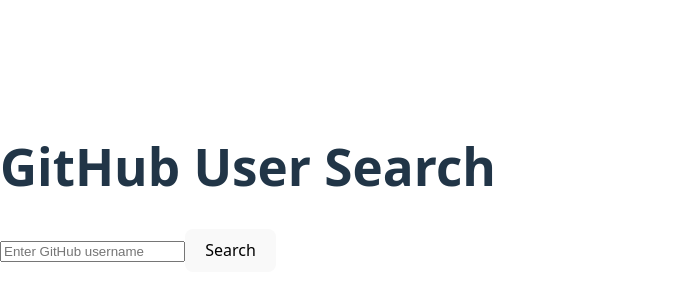
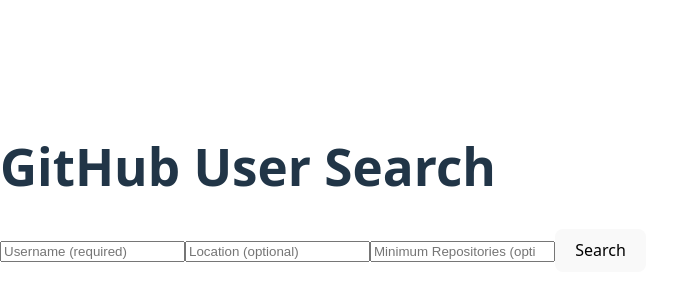
Before and after one commit to kevinmutwiri/alx-fe-reactjs, a React (Vite) app in the folder github-user-search/: page / in a window 1280 px wide. Shown: the part 212-512 px from the top of the page, without its empty margins (0-688 px from the left). Built offline with nearby package versions, Linux system fonts and the light colour scheme.

Commit message:
Enhance UI plus Advanced Search Features

```diff
--- a/github-user-search/src/components/Search.jsx
+++ b/github-user-search/src/components/Search.jsx
@@ -1,52 +1,86 @@
 import React, { useState } from 'react';
-import { fetchUserData } from '../services/githubService';
+import { searchUsers } from '../services/githubService';
 
 const Search = () => {
-    const [query, setQuery] = useState('');
-    const [user, setUser] = useState(null);
+    const [username, setUsername] = useState('');
+    const [location, setLocation] = useState('');
+    const [minRepos, setMinRepos] = useState('');
+    const [users, setUsers] = useState([]);
     const [loading, setLoading] = useState(false);
     const [error, setError] = useState('');
 
     const handleSubmit = async (e) => {
         e.preventDefault();
-        if (!query.trim()) return;
+        if (!username.trim()) return;
 
         setLoading(true);
         setError('');
-        setUser(null);
+        setUsers([]);
 
         try {
-            const data = await fetchUserData(query);
-            setUser(data);
+            const results = await searchUsers({ username, location, minRepos });
+            setUsers(results);
         } catch (err) {
-            setError("Looks like we cant find the user");
+            setError('Looks like we cant find the user');
         } finally {
             setLoading(false);
         }
     };
 
     return (
-        <div className="search-container">
-            <form onSubmit={handleSubmit}>
+        <div className="max-w-xl mx-auto mt-10 p-4 bg-white rounded-lg shadow-md">
+            <form onSubmit={handleSubmit} className="space-y-4">
                 <input
                     type="text"
-                    placeholder="Enter GitHub username"
-                    value={query}
-                    onChange={(e) => setQuery(e.target.value)}
+                    placeholder="Username (required)"
+                    value={username}
+                    onChange={(e) => setUsername(e.target.value)}
+                    className="w-full p-2 border border-gray-300 rounded"
+                    required
                 />
-                <button type="submit">Search</button>
+                <input
+                    type="text"
+                    placeholder="Location (optional)"
+                    value={location}
+                    onChange={(e) => setLocation(e.target.value)}
+                    className="w-full p-2 border border-gray-300 rounded"
+                />
+                <input
+                    type="number"
+                    placeholder="Minimum Repositories (optional)"
+                    value={minRepos}
+                    onChange={(e) => setMinRepos(e.target.value)}
+                    className="w-full p-2 border border-gray-300 rounded"
+                />
+                <button
+                    type="submit"
+                    className="w-full bg-blue-600 text-white py-2 rounded hover:bg-blue-700"
+                >
+                    Search
+                </button>
             </form>
 
-            <div className="results">
-                {loading && <p>Loading...</p>}
-                {error && <p style={{ color: 'red' }}>{error}</p>}
-                {user && (
-                    <div className="user-info">
-                        <img src={user.avatar_url} alt={user.login} width={100} />
-                        <h3>{user.name || user.login}</h3>
-                        <a href={user.html_url} target="_blank" rel="noopener noreferrer">
-                            View GitHub Profile
-                        </a>
+            <div className="mt-6">
+                {loading && <p className="text-gray-600">Loading...</p>}
+                {error && <p className="text-red-500">{error}</p>}
+                {users.length > 0 && (
+                    <div className="space-y-4 mt-4">
+                        {users.map((user) => (
+                            <div key={user.id} className="p-4 border rounded flex items-center space-x-4">
+                                <img src={user.avatar_url} alt={user.login} className="w-16 h-16 rounded-full" />
+                                <div>
+                                    <p className="font-bold">{user.login}</p>
+                                    <a
+                                        href={user.html_url}
+                                        target="_blank"
+                                        rel="noopener noreferrer"
+                                        className="text-blue-500"
+                                    >
+                                        View Profile
+                                    </a>
+                                </div>
+                            </div>
+                        ))}
                     </div>
                 )}
             </div>
--- a/github-user-search/src/services/githubService.js
+++ b/github-user-search/src/services/githubService.js
@@ -1,8 +1,8 @@
 import axios from 'axios';
 
-const BASE_URL = 'https://api.github.com/users';
+const BASE_URL = 'https://api.github.com/search/users';
 
-export const fetchUserData = async (username) => {
+export const searchUsers = async ({ username, location, minRepos }) => {
     const headers = {};
     const token = import.meta.env.VITE_APP_GITHUB_API_KEY;
 
@@ -10,6 +10,12 @@
         headers.Authorization = `token ${token}`;
     }
 
-    const response = await axios.get(`${BASE_URL}/${username}`, { headers });
-    return response.data;
+    // Construct query
+    let query = `${username}`;
+    if (location) query += `+location:${location}`;
+    if (minRepos) query += `+repos:>=${minRepos}`;
+
+    const response = await axios.get(`${BASE_URL}?q=${query}`, { headers });
+
+    return response.data.items; // Array of users
 };
```
